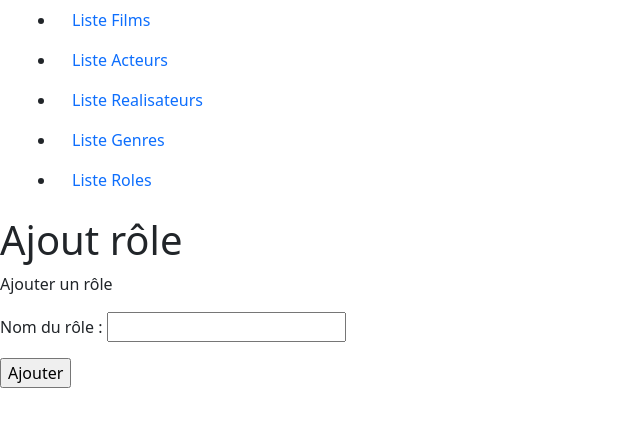
After one commit to saidtimaev/Cinema, a PHP site: template view/ajouts/ajoutRole.php in a window 1280 px wide. The commit adds this page. Shown: the top 427 px of the page, without its empty margins (0-640 px from the left). Run offline with PHP 8.4, Linux system fonts and the light colour scheme; the template is opened without the code that fills it, so the values that code supplies are empty.

Commit message:
ajoutRole

```diff
--- a/index.php
+++ b/index.php
@@ -24,6 +24,8 @@ if(isset($_GET["action"])){
         case "infosRole" : $ctrlCinema->infosRole($_GET['id']); break;
         case "ajoutGenre" : $ctrlCinema->ajoutGenre(); break;
         case "ajoutGenreAffichage" : $ctrlCinema->ajoutGenreAffichage(); break;
+        case "ajoutRole" : $ctrlCinema->ajoutRole(); break;
+        case "ajoutRoleAffichage" : $ctrlCinema->ajoutRoleAffichage(); break;
 
     }
 }
--- /dev/null
+++ b/view/ajouts/ajoutRole.php
@@ -0,0 +1,32 @@
+<?php ob_start(); ?>
+
+<h1>Ajout rôle</h1>
+
+<div>
+    <p>Ajouter un rôle</p>
+    <form action="index.php?action=ajoutRole" method="post">
+        <p>
+            <label>
+                Nom du rôle :
+                <input type="text" name="role_nom">
+            </label>
+        </p>
+        <p>
+            <label>
+                <input type="submit" name="submit" value="Ajouter">
+            </label>
+        </p>
+    </form>
+</div>
+
+
+
+
+
+
+<?php
+
+$titrePage = "Ajout rôle";
+$titreSecond = "";
+$content = ob_get_clean();
+require "view/template.php";
--- a/view/listes/listeRoles.php
+++ b/view/listes/listeRoles.php
@@ -1,6 +1,8 @@
 <?php ob_start(); ?>
 
 <p>Il y a <?= $requete->rowCount() ?> Rôles</p>
+
+<a href="index.php?action=ajoutRoleAffichage">Ajouter rôle</a><br><br>
 
 <table>
     <thead>
@@ -19,6 +21,9 @@
     </tbody>
 </table>
 
+
+
+
 <?php
 
 $titrePage = "Liste des rôles";
```
Also changed, not shown: Controller/CinemaController.php (+38 -1 lines).
